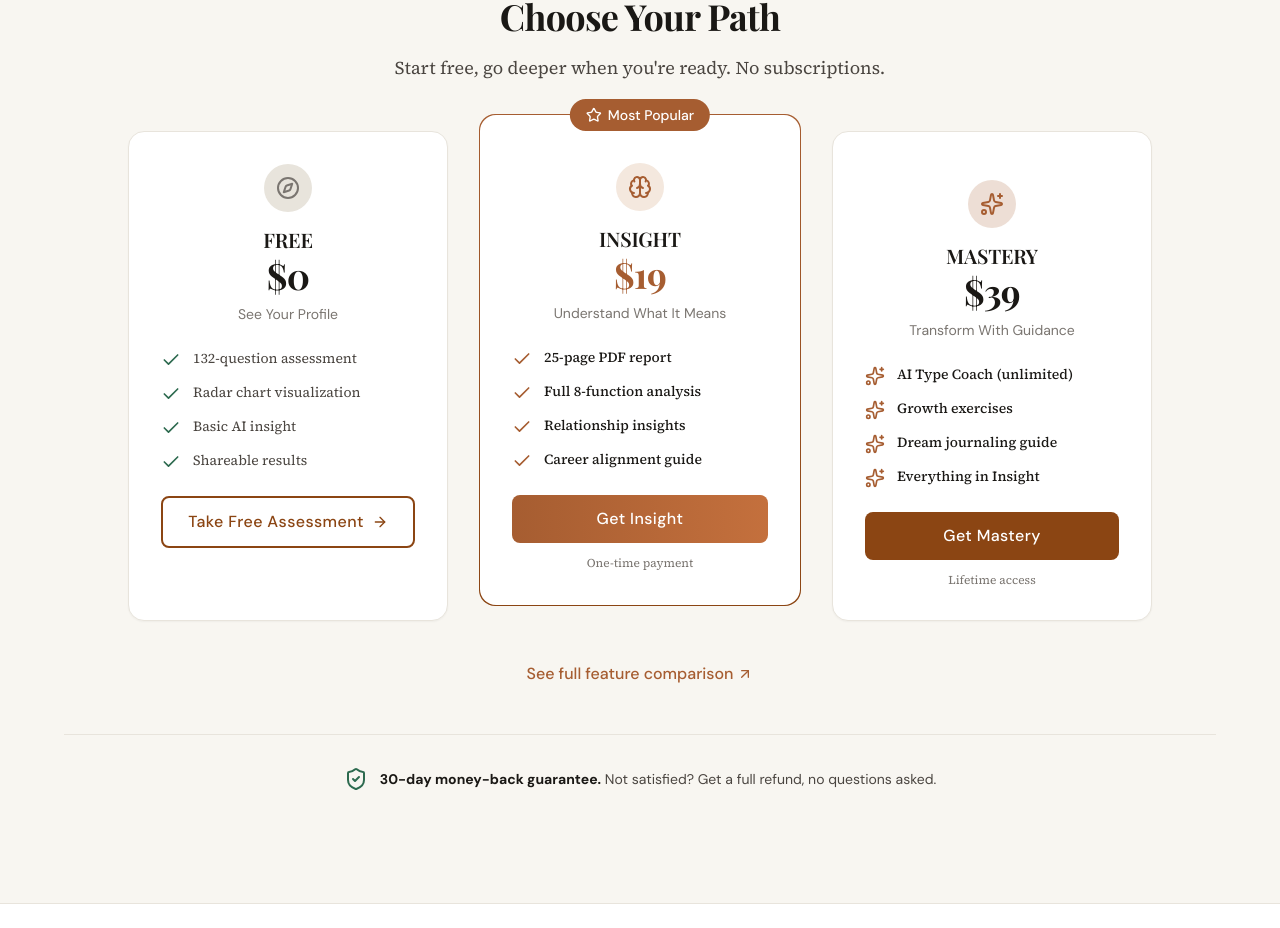
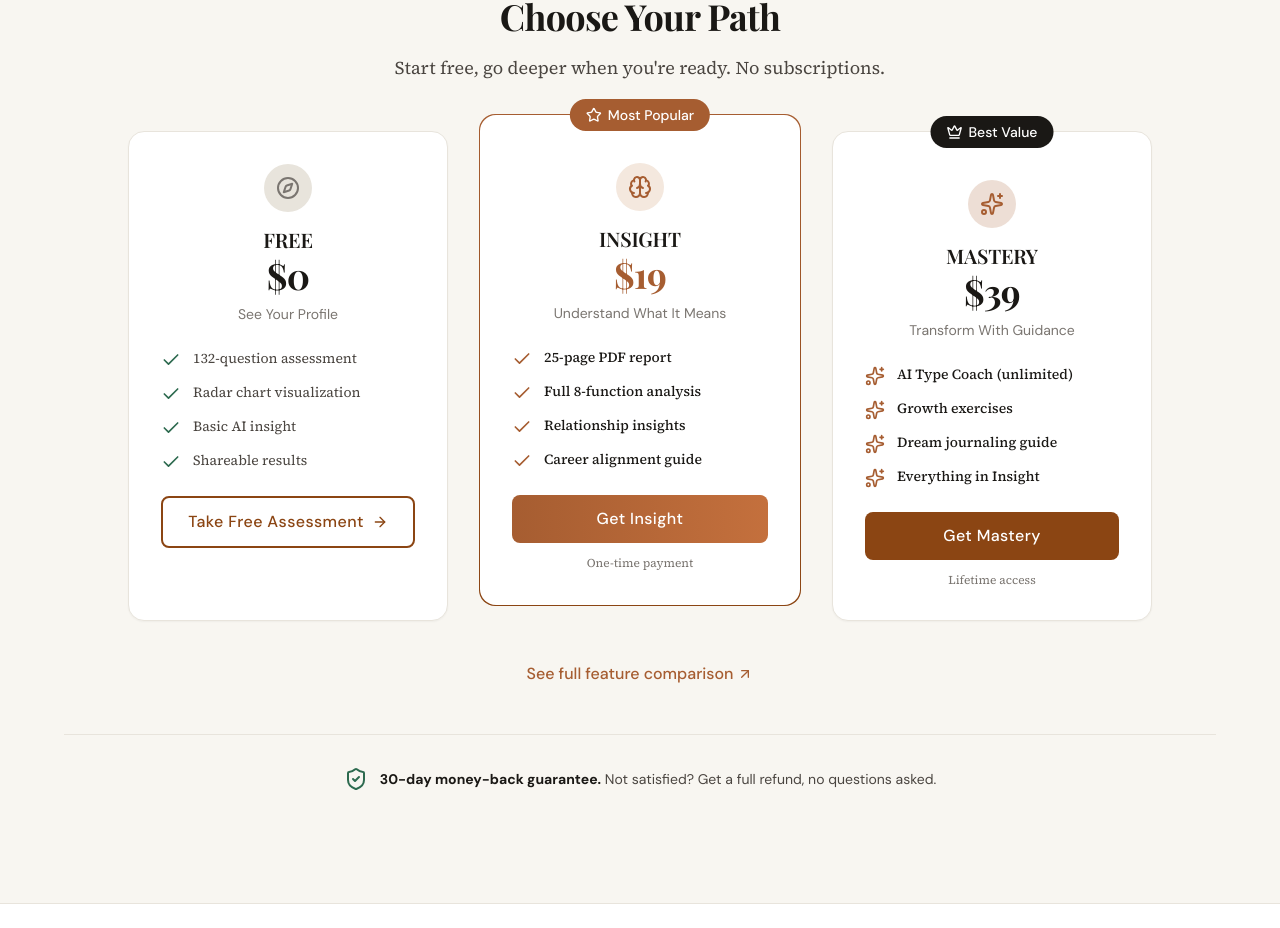
Before and after one commit to felmonon/jungian-typology-assessment, a React (Vite) app: page /#/ in a window 1280 px wide. Shown: the part 5692-6620 px from the top of the page. Built offline with nearby package versions, Linux system fonts and the light colour scheme; no server answers; a web font is replaced by a local one.

Commit message:
fix: add relative positioning to pricing cards for badge alignment

```diff
--- a/pages/Home.tsx
+++ b/pages/Home.tsx
@@ -674,7 +674,7 @@ export const Home: React.FC = () => {
             </div>
 
             {/* MASTERY Tier */}
-            <div className="card-elevated p-6 sm:p-8 bg-gradient-to-br from-jung-accent-light to-jung-surface">
+            <div className="relative card-elevated p-6 sm:p-8 bg-gradient-to-br from-jung-accent-light to-jung-surface">
               <div className="absolute -top-4 left-1/2 -translate-x-1/2">
                 <span className="inline-flex items-center gap-1.5 px-4 py-1.5 bg-jung-dark text-white text-sm font-sans font-medium rounded-full">
                   <Crown className="w-4 h-4" /> Best Value
--- a/pages/Pricing.tsx
+++ b/pages/Pricing.tsx
@@ -168,7 +168,7 @@ export const Pricing: React.FC = () => {
       </section>
 
       {/* Pricing Cards */}
-      <section className="editorial-container pb-20 -mt-8">
+      <section className="editorial-container pb-20 -mt-8 pt-6">
         <div className="grid grid-cols-1 md:grid-cols-3 gap-6 lg:gap-8 max-w-6xl mx-auto">
           {TIERS.map((tier) => (
             <div
```
